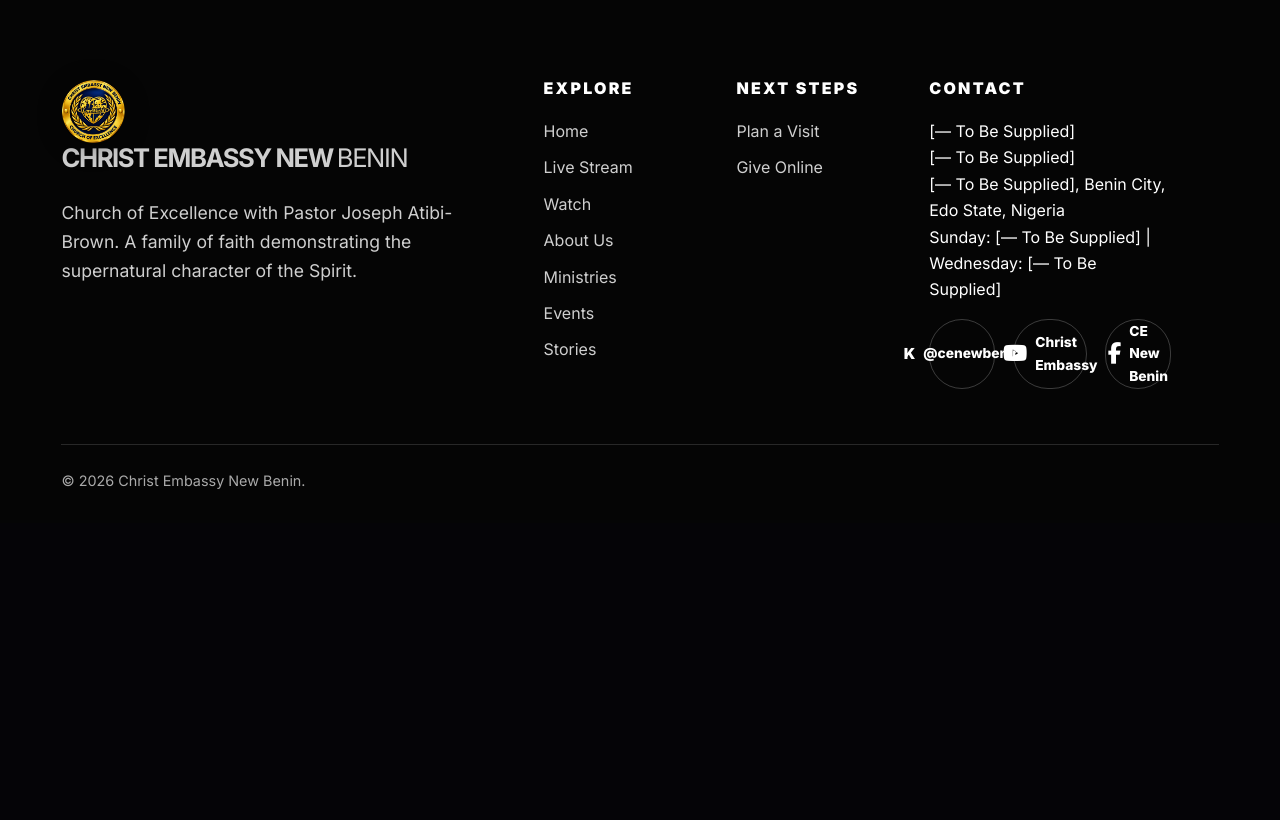
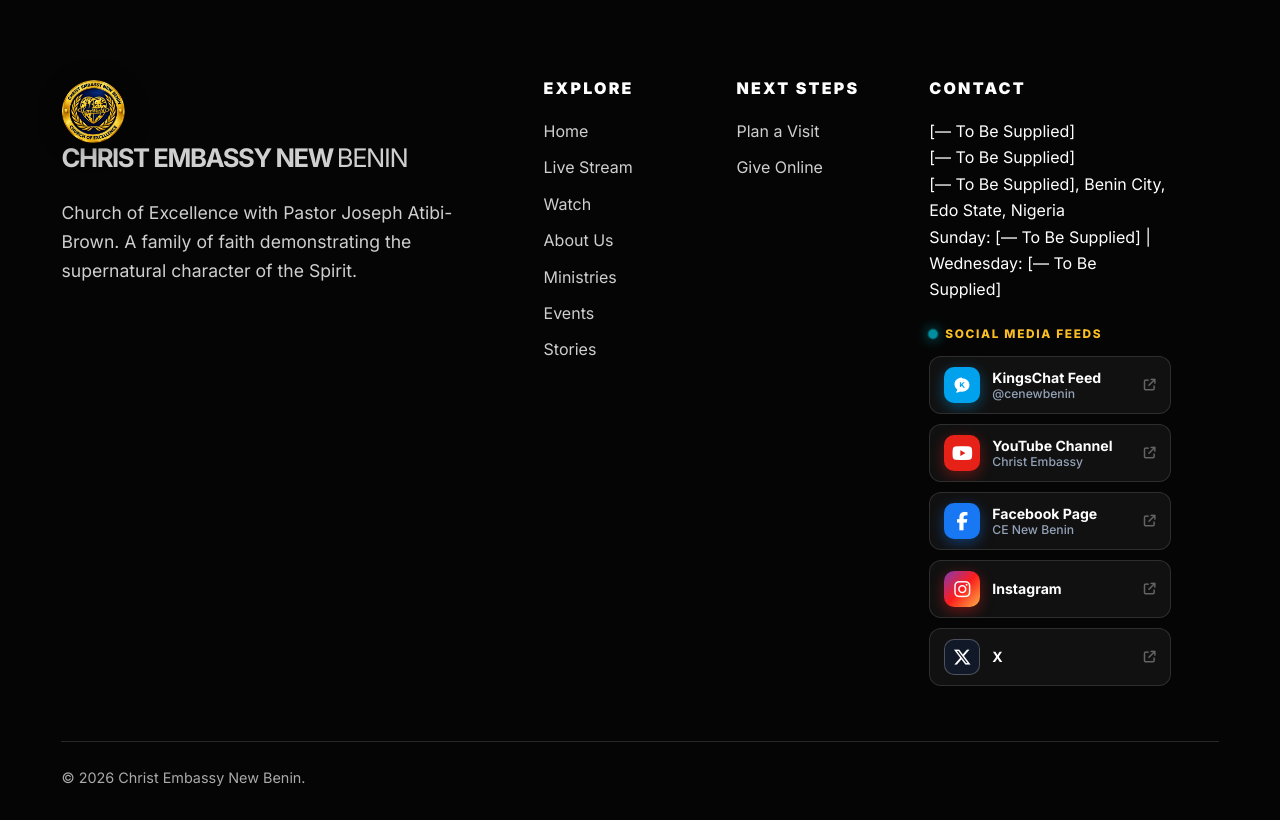
Before and after one commit to gitfem/cec-new-benin, a PHP site: page / in a window 1280 px wide. Shown: the part 3863-4683 px from the top of the page. Before the commit the page ends 4352 px from the top, so only its background shows below. Run offline with PHP 8.4, Linux system fonts and the light colour scheme.

Commit message:
Format and overhaul social media feed buttons with authentic KingsChat branding, responsive layout, and platform styling

```diff
--- a/assets/css/style.css
+++ b/assets/css/style.css
@@ -1297,19 +1297,185 @@ body{font-family:var(--friendly-sans);font-size:16px;line-height:1.65}.hero-cont
   }
 }
 
+/* ==========================================================================
+   SOCIAL MEDIA FEED & CONNECT BUTTONS - PROFESSIONAL FORMATTING
+   ========================================================================== */
+.footer-social-wrapper {
+  margin-top: 22px;
+}
+.footer-social-title {
+  display: flex;
+  align-items: center;
+  gap: 8px;
+  font-size: 0.74rem;
+  font-weight: 800;
+  letter-spacing: 0.14em;
+  text-transform: uppercase;
+  color: #fbbf24;
+  margin-bottom: 12px;
+}
+.social-feed-pulse {
+  width: 8px;
+  height: 8px;
+  border-radius: 50%;
+  background: #00e5ff;
+  box-shadow: 0 0 10px #00e5ff;
+  animation: feedPulse 2s infinite ease-in-out;
+  display: inline-block;
+  flex-shrink: 0;
+}
+@keyframes feedPulse {
+  0%, 100% { transform: scale(1); opacity: 0.95; }
+  50% { transform: scale(1.35); opacity: 0.45; }
+}
+.social-feed-grid {
+  display: flex;
+  flex-direction: column;
+  gap: 10px;
+  width: 100%;
+}
+.social-feed-btn {
+  display: flex !important;
+  align-items: center;
+  gap: 12px;
+  padding: 10px 14px;
+  background: rgba(255, 255, 255, 0.05);
+  border: 1px solid rgba(255, 255, 255, 0.12);
+  border-radius: 12px;
+  color: #ffffff !important;
+  text-decoration: none !important;
+  transition: all 0.24s cubic-bezier(0.16, 1, 0.3, 1);
+  margin-bottom: 0 !important;
+  width: 100%;
+  position: relative;
+  overflow: hidden;
+  box-sizing: border-box;
+}
+.social-feed-btn:before {
+  content: "";
+  position: absolute;
+  left: 0;
+  top: 0;
+  bottom: 0;
+  width: 3px;
+  background: transparent;
+  transition: background 0.22s ease;
+}
+.social-feed-icon-box {
+  width: 36px;
+  height: 36px;
+  border-radius: 10px;
+  display: grid;
+  place-items: center;
+  flex-shrink: 0;
+  font-size: 1.15rem;
+  transition: transform 0.22s ease;
+}
+.social-feed-btn.social-kingchat .social-feed-icon-box {
+  background: #00a2ed;
+  color: #ffffff;
+  box-shadow: 0 4px 14px rgba(0, 162, 237, 0.4);
+}
+.social-feed-btn.social-youtube .social-feed-icon-box {
+  background: #e62117;
+  color: #ffffff;
+  box-shadow: 0 4px 14px rgba(230, 33, 23, 0.4);
+}
+.social-feed-btn.social-facebook .social-feed-icon-box {
+  background: #1877f2;
+  color: #ffffff;
+  box-shadow: 0 4px 14px rgba(24, 119, 242, 0.4);
+}
+.social-feed-btn.social-instagram .social-feed-icon-box {
+  background: linear-gradient(135deg, #833ab4, #fd1d1d, #fcb045);
+  color: #ffffff;
+  box-shadow: 0 4px 14px rgba(253, 29, 29, 0.4);
+}
+.social-feed-btn.social-twitter .social-feed-icon-box {
+  background: #111827;
+  color: #ffffff;
+  border: 1px solid rgba(255, 255, 255, 0.25);
+}
+.social-feed-body {
+  display: flex;
+  flex-direction: column;
+  min-width: 0;
+  flex-grow: 1;
+}
+.social-feed-name {
+  font-size: 0.88rem;
+  font-weight: 700;
+  color: #ffffff;
+  line-height: 1.25;
+  white-space: nowrap;
+  overflow: hidden;
+  text-overflow: ellipsis;
+}
+.social-feed-handle {
+  font-size: 0.76rem;
+  font-weight: 500;
+  color: #94a3b8;
+  line-height: 1.25;
+  white-space: nowrap;
+  overflow: hidden;
+  text-overflow: ellipsis;
+}
+.social-feed-arrow {
+  font-size: 0.74rem;
+  color: rgba(255, 255, 255, 0.35);
+  margin-left: auto;
+  flex-shrink: 0;
+  transition: all 0.22s ease;
+}
+.social-feed-btn:hover {
+  background: rgba(255, 255, 255, 0.11);
+  transform: translateY(-2px);
+  box-shadow: 0 8px 24px rgba(0, 0, 0, 0.38);
+}
+.social-feed-btn.social-kingchat:hover {
+  border-color: #00a2ed;
+}
+.social-feed-btn.social-kingchat:hover:before {
+  background: #00a2ed;
+}
+.social-feed-btn.social-youtube:hover {
+  border-color: #e62117;
+}
+.social-feed-btn.social-youtube:hover:before {
+  background: #e62117;
+}
+.social-feed-btn.social-facebook:hover {
+  border-color: #1877f2;
+}
+.social-feed-btn.social-facebook:hover:before {
+  background: #1877f2;
+}
+.social-feed-btn:hover .social-feed-icon-box {
+  transform: scale(1.08);
+}
+.social-feed-btn:hover .social-feed-arrow {
+  color: #ffffff;
+  transform: translate(2px, -2px);
+}
+.kingschat-svg {
+  display: inline-block;
+  vertical-align: middle;
+}
+
 .footer .social-link{
   min-width:38px;
   min-height:38px;
-  display:flex;
+  display:inline-flex;
   align-items:center;
   justify-content:center;
   gap:8px;
-  padding:0 12px;
+  padding:6px 14px;
   margin:0;
   border:1px solid rgba(255,255,255,.22);
   border-radius:999px;
   color:#fff;
   transition:.2s;
+  text-decoration:none;
 }
 .footer .social-link:hover{
   background:#177a87;
--- a/assets/data/content.json
+++ b/assets/data/content.json
@@ -13,13 +13,13 @@
     "twitter": "https://twitter.com/christembassy",
     "instagram": "https://instagram.com/christembassy",
     "youtube": "https://youtube.com/@christembassy",
-    "kingchat": "https://kingschat.online",
+    "kingchat": "https://kingschat.online/user/cenewbenin",
     "social_links": [
       {
         "label": "KingsChat",
         "key": "kingchat",
         "icon": "",
-        "url": "https://kingschat.online",
+        "url": "https://kingschat.online/user/cenewbenin",
         "handle": "@cenewbenin"
       },
       {
--- a/assets/js/app.js
+++ b/assets/js/app.js
@@ -1283,16 +1283,64 @@ createApp({
     footerExploreNav(){ return this.footerNav.filter(item => (item.footer_group || (['#/visit','#/groups','#/locations','#/give'].includes(item.href) ? 'next' : 'explore')) === 'explore').slice(0, 7); },
     footerNextNav(){ return this.footerNav.filter(item => (item.footer_group || (['#/visit','#/groups','#/locations','#/give'].includes(item.href) ? 'next' : 'explore')) === 'next').slice(0, 7); },
     socialLinks(){
-      const links = this.cms.site && Array.isArray(this.cms.site.social_links) ? this.cms.site.social_links : [];
-      if(links.length){ return links; }
-      const fallback = [
-        {label:'Facebook', key:'facebook', icon:'fa-brands fa-facebook-f', url:this.cms.site && this.cms.site.facebook},
-        {label:'Twitter', key:'twitter', icon:'fa-brands fa-x-twitter', url:this.cms.site && this.cms.site.twitter},
-        {label:'Instagram', key:'instagram', icon:'fa-brands fa-instagram', url:this.cms.site && this.cms.site.instagram},
-        {label:'YouTube', key:'youtube', icon:'fa-brands fa-youtube', url:this.cms.site && this.cms.site.youtube},
-        {label:'KingChat', key:'kingchat', icon:'', url:this.cms.site && this.cms.site.kingchat}
+      const site = (this.cms && this.cms.site) ? this.cms.site : {};
+      const links = Array.isArray(site.social_links) ? site.social_links : [];
+
+      const kc = links.find(l => l.key === 'kingchat') || {};
+      const yt = links.find(l => l.key === 'youtube') || {};
+      const fb = links.find(l => l.key === 'facebook') || {};
+      const ig = links.find(l => l.key === 'instagram') || {};
+      const tw = links.find(l => l.key === 'twitter') || {};
+
+      const list = [
+        {
+          label: 'KingsChat',
+          feedLabel: 'KingsChat Feed',
+          key: 'kingchat',
+          icon: '',
+          url: site.kingchat || kc.url || 'https://kingschat.online/user/cenewbenin',
+          handle: kc.handle || '@cenewbenin'
+        },
+        {
+          label: 'YouTube',
+          feedLabel: 'YouTube Channel',
+          key: 'youtube',
+          icon: 'fa-brands fa-youtube',
+          url: site.youtube || yt.url || 'https://youtube.com/@christembassy',
+          handle: yt.handle || 'Christ Embassy'
+        },
+        {
+          label: 'Facebook',
+          feedLabel: 'Facebook Page',
+          key: 'facebook',
+          icon: 'fa-brands fa-facebook-f',
+          url: site.facebook || fb.url || 'https://facebook.com/christembassy',
+          handle: fb.handle || 'CE New Benin'
+        }
       ];
-      return fallback.filter(item => item.url && item.url !== '#');
+
+      if (site.instagram || (ig && ig.url)) {
+        list.push({
+          label: 'Instagram',
+          feedLabel: 'Instagram',
+          key: 'instagram',
+          icon: 'fa-brands fa-instagram',
+          url: site.instagram || ig.url,
+          handle: ig.handle || ''
+        });
+      }
+      if (site.twitter || (tw && tw.url)) {
+        list.push({
+          label: 'Twitter / X',
+          feedLabel: 'X',
+          key: 'twitter',
+          icon: 'fa-brands fa-x-twitter',
+          url: site.twitter || tw.url,
+          handle: tw.handle || ''
+        });
+      }
+
+      return list.filter(item => item.url && item.url !== '#');
     },
     rootLiveSettings(){ return (this.cms && this.cms.live) ? this.cms.live : {}; },
     rootHlsUrl(){ return this.rootLiveSettings.hls_url || OLD.hls; },
--- a/bridge_b73c9_pages.php
+++ b/bridge_b73c9_pages.php
@@ -13,13 +13,13 @@
     "twitter": "https://twitter.com/christembassy",
     "instagram": "https://instagram.com/christembassy",
     "youtube": "https://youtube.com/@christembassy",
-    "kingchat": "https://kingschat.online",
+    "kingchat": "https://kingschat.online/user/cenewbenin",
     "social_links": [
       {
         "label": "KingsChat",
         "key": "kingchat",
         "icon": "",
-        "url": "https://kingschat.online",
+        "url": "https://kingschat.online/user/cenewbenin",
         "handle": "@cenewbenin"
       },
       {
--- a/index.html
+++ b/index.html
@@ -30,7 +30,7 @@
   <link href="https://fonts.googleapis.com/css2?family=Cormorant+Garamond:wght@500;600;700&family=Inter:wght@400;500;600;700;800;900&display=swap" rel="stylesheet">
   <link href="https://cdn.jsdelivr.net/npm/bootstrap@5.3.3/dist/css/bootstrap.min.css" rel="stylesheet">
   <link href="https://cdnjs.cloudflare.com/ajax/libs/font-awesome/6.5.0/css/all.min.css" rel="stylesheet">
-  <link href="assets/css/style.css?v=10" rel="stylesheet">
+  <link href="assets/css/style.css?v=12" rel="stylesheet">
 </head>
 <body>
 <div id="app" :class="{'menu-open': mobileMenu}">
@@ -72,8 +72,11 @@
       <div class="mobile-drawer-socials" v-if="socialLinks.length">
         <a v-for="social in socialLinks" :href="social.url" target="_blank" rel="noopener" :aria-label="social.label" :title="social.label" :class="'social-link social-' + social.key">
           <i v-if="social.icon" :class="social.icon"></i>
+          <svg v-else-if="social.key === 'kingchat'" class="kingschat-svg" viewBox="0 0 24 24" width="16" height="16" fill="currentColor">
+            <path d="M12 2C6.48 2 2 6.03 2 11c0 2.87 1.5 5.43 3.86 7.03-.17.97-.68 2.37-1.78 3.44-.22.21-.08.57.22.58 1.83.07 3.66-.54 4.96-1.52.88.29 1.83.47 2.74.47 5.52 0 10-4.03 10-9s-4.48-9-10-9zm-1.2 12.8h-1.6V8.2h1.6v2.9l2.7-2.9h2.1l-3 3.2 3.2 4.4h-2.1l-2.1-3-0.8.8v2.2z"/>
+          </svg>
           <span v-else class="kingchat-icon">K</span>
-          <span v-if="social.handle" class="social-handle">{{ social.handle }}</span>
+          <span class="social-handle">{{ social.feedLabel || social.label }}</span>
         </a>
       </div>
     </div>
@@ -159,12 +162,27 @@
         <div class="col-lg-3">
           <h6>Contact</h6>
           <p><span v-if="cms.site.phone">{{ cms.site.phone }}<br></span><span v-if="cms.site.email">{{ cms.site.email }}<br></span><span v-if="cms.site.address">{{ cms.site.address }}<br></span><span v-if="cms.site.office_hours">{{ cms.site.office_hours }}</span></p>
-          <div class="socials" v-if="socialLinks.length">
-            <a v-for="social in socialLinks" :href="social.url" target="_blank" rel="noopener" :aria-label="social.label" :title="social.label" :class="'social-link social-' + social.key">
-              <i v-if="social.icon" :class="social.icon"></i>
-              <span v-else class="kingchat-icon">K</span>
-              <span v-if="social.handle" class="social-handle">{{ social.handle }}</span>
-            </a>
+          <div class="footer-social-wrapper" v-if="socialLinks.length">
+            <div class="footer-social-title">
+              <span class="social-feed-pulse"></span>
+              <span>Social Media Feeds</span>
+            </div>
+            <div class="social-feed-grid">
+              <a v-for="social in socialLinks" :href="social.url" target="_blank" rel="noopener" :aria-label="social.label" :title="social.feedLabel || social.label" :class="'social-feed-btn social-' + social.key">
+                <span class="social-feed-icon-box">
+                  <i v-if="social.icon" :class="social.icon"></i>
+                  <svg v-else-if="social.key === 'kingchat'" class="kingschat-svg" viewBox="0 0 24 24" width="18" height="18" fill="currentColor">
+                    <path d="M12 2C6.48 2 2 6.03 2 11c0 2.87 1.5 5.43 3.86 7.03-.17.97-.68 2.37-1.78 3.44-.22.21-.08.57.22.58 1.83.07 3.66-.54 4.96-1.52.88.29 1.83.47 2.74.47 5.52 0 10-4.03 10-9s-4.48-9-10-9zm-1.2 12.8h-1.6V8.2h1.6v2.9l2.7-2.9h2.1l-3 3.2 3.2 4.4h-2.1l-2.1-3-0.8.8v2.2z"/>
+                  </svg>
+                  <span v-else class="kingchat-icon">K</span>
+                </span>
+                <span class="social-feed-body">
+                  <span class="social-feed-name">{{ social.feedLabel || social.label }}</span>
+                  <span v-if="social.handle" class="social-feed-handle">{{ social.handle }}</span>
+                </span>
+                <i class="fa-solid fa-arrow-up-right-from-square social-feed-arrow"></i>
+              </a>
+            </div>
           </div>
         </div>
       </div>
@@ -177,6 +195,6 @@
 <script src="https://unpkg.com/vue@3/dist/vue.global.prod.js"></script>
 <script src="https://cdn.jsdelivr.net/npm/bootstrap@5.3.3/dist/js/bootstrap.bundle.min.js"></script>
 <script src="https://cdn.jsdelivr.net/npm/hls.js@1"></script>
-<script src="assets/js/app.js?v=17"></script>
+<script src="assets/js/app.js?v=19"></script>
 </body>
 </html>
```
Also changed, not shown: mobile/app.js (+18 -1 lines), mobile/index.html (+8 -4 lines), mobile/style.css (+8 -2 lines).
